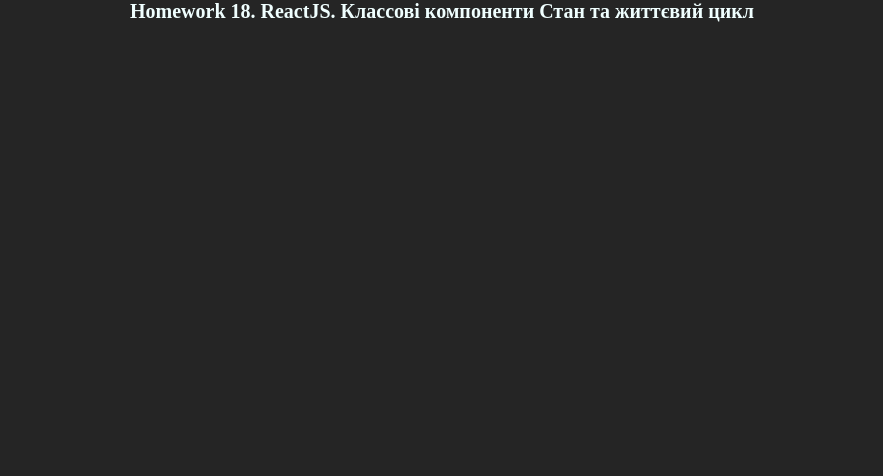
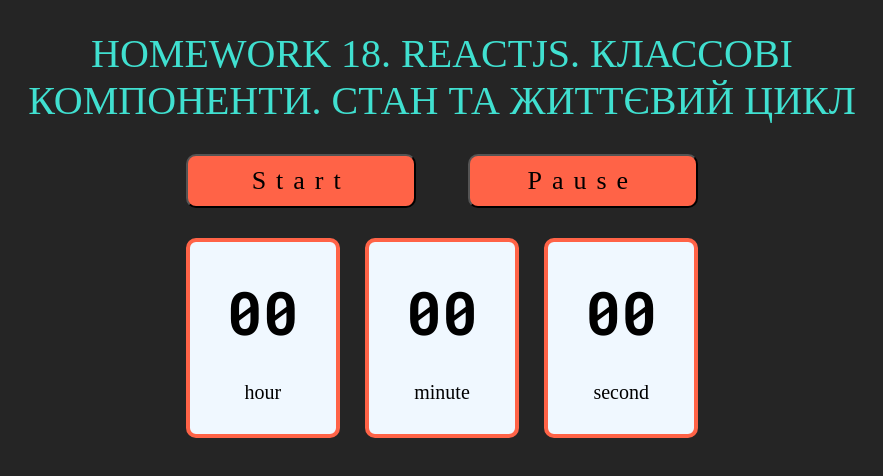
Before and after one commit to severuna/react_classes, a React app: page / in a window 1280 px wide. Shown: the whole page, without its empty margins (198-1081 px from the left). Built offline with nearby package versions, Linux system fonts and the light colour scheme; a web font is replaced by a local one.

Commit message:
set main markup & styles

```diff
--- a/src/index.css
+++ b/src/index.css
@@ -1,3 +1,5 @@
+@import url('https://fonts.googleapis.com/css2?family=Bruno+Ace+SC&family=Roboto+Mono:wght@700&family=Sigmar&display=swap');
+
 html {
   font-size: 10px;
 }
@@ -20,12 +22,91 @@
   max-width: 100vw;
 }
 
-.flex-row {
+.row {
   display: flex;
   flex-direction: row;
 }
 
-.flex-column {
+.column {
   display: flex;
   flex-direction: column;
 }
+
+:root {
+  --margin: 3rem;
+  --gap: 3rem;
+  --border-radius: 1rem;
+  --color-blue: turquoise;
+  --color-light: azure;
+  --color-black: #252525;
+  --color-red: tomato;
+  --title-fs: 4rem;
+  --title-ff: 'Sigmar', cursive;
+  --subtitle-ff: 'Bruno Ace SC', cursive;
+  --subtitle-fs: 2.6rem;
+  --main-ff: 'Roboto Mono', monospace;
+  --spacing: 1rem;
+  --regular: 400;
+  --bold: 700;
+}
+
+.timer {
+  margin: var(--margin) auto;
+  width: 70vw;
+  align-items: center;
+  justify-content: center;
+  gap: var(--gap);
+  text-align: center;
+}
+
+.title {
+  font-size: var(--title-fs);
+  font-family: var(--title-ff);
+  font-weight: var(--regular);
+  color: var(--color-blue);
+  text-transform: uppercase;
+}
+
+.btns {
+  width: 40vw;
+  justify-content: space-between;
+  align-items: center;
+}
+
+.btn {
+  padding: calc(var(--margin) / 3) var(--margin);
+  min-width: 18vw;
+  background-color: var(--color-red);
+  border-radius: var(--border-radius);
+  font-family: var(--subtitle-ff);
+  font-weight: var(--regular);
+  letter-spacing: var(--spacing);
+  font-size: var(--subtitle-fs);
+}
+
+.screen {
+  width: 40vw;
+  justify-content: space-between;
+}
+
+.screen-field {
+  padding: var(--margin);
+  border-radius: var(--border-radius);
+  border: 4px solid var(--color-red);
+  width: 30%;
+  gap: var(--gap);
+  background-color: aliceblue;
+  color: black;
+  font-size: 2rem;
+}
+
+.time {
+  font-family: var(--main-ff);
+  font-weight: var(--bold);
+  font-size: 6rem;
+}
+
+.value {
+  font-family: var(--subtitle-ff);
+  font-weight: var(--regular);
+}
--- a/src/index.js
+++ b/src/index.js
@@ -1,8 +1,53 @@
-import React from 'react';
+import React, { Component } from 'react';
 import ReactDOM from 'react-dom/client';
 import './index.css';
+class Timer extends Component {
+
+  constructor(props) {
+    super(props);
+    this.state = {
+      second: '00',
+      min: '00',
+      hour: '00'
+    }
+  }
+
+  setStart () {
+    console.log('start')
+  }
+
+  setPause () {
+    console.log('pause')
+  }
+
+  render() {
+    return (
+      <div className='timer column'>
+        <h1 className='title'>Homework 18. ReactJS. Классові компоненти. Стан та життєвий цикл</h1>
+        <div className='btns row'>
+          <button className='btn' onClick={() => this.setStart()}>Start</button>
+          <button className='btn' onClick={() => this.setPause()}>Pause</button>
+        </div>
+        <div className='screen row'>
+          <div className='screen-field column'>
+            <p className='time'>{this.state.hour}</p>
+            <p className='value'>hour</p>
+          </div>
+          <div className='screen-field column'>
+            <p className='time'>{this.state.min}</p>
+            <p className='value'>minute</p>
+          </div>
+          <div className='screen-field column'>
+            <p className='time'>{this.state.second}</p>
+            <p className='value'>second</p>
+          </div>
+        </div>
+      </div>
+    )
+  }
+}
 
 const root = ReactDOM.createRoot(document.getElementById('root'));
 root.render(
-  <h1>Homework 18. ReactJS. Классові компоненти Стан та життєвий цикл</h1>
+  <Timer />
 );
```
